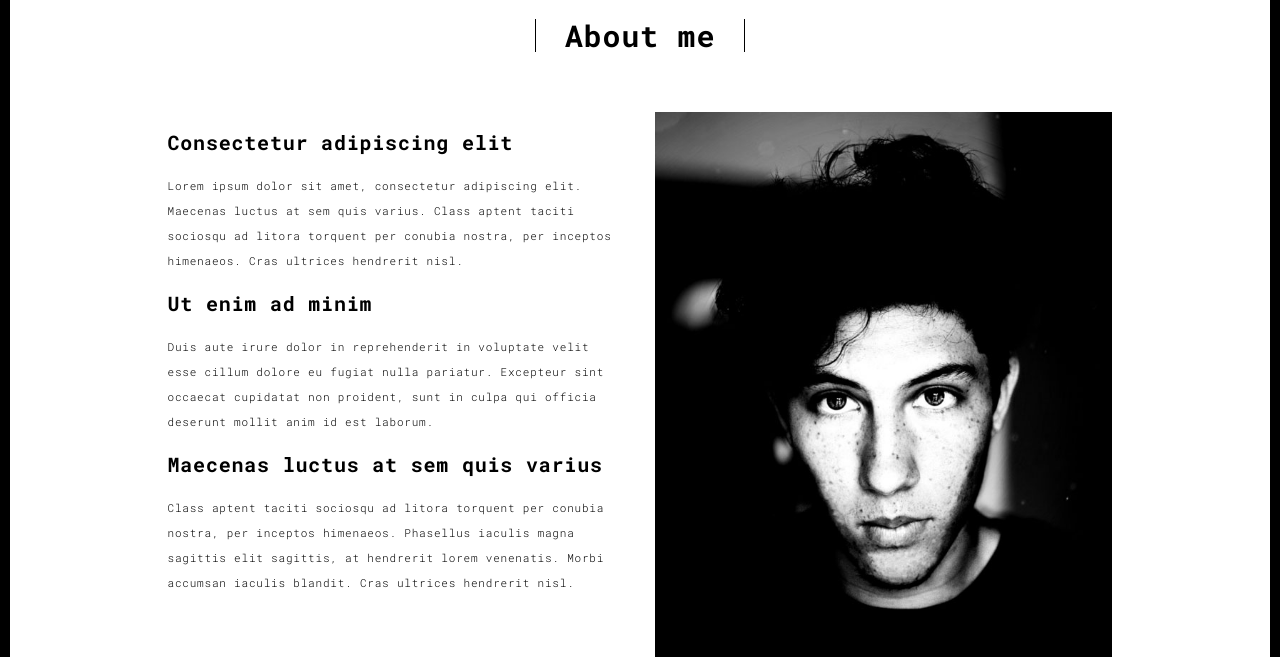
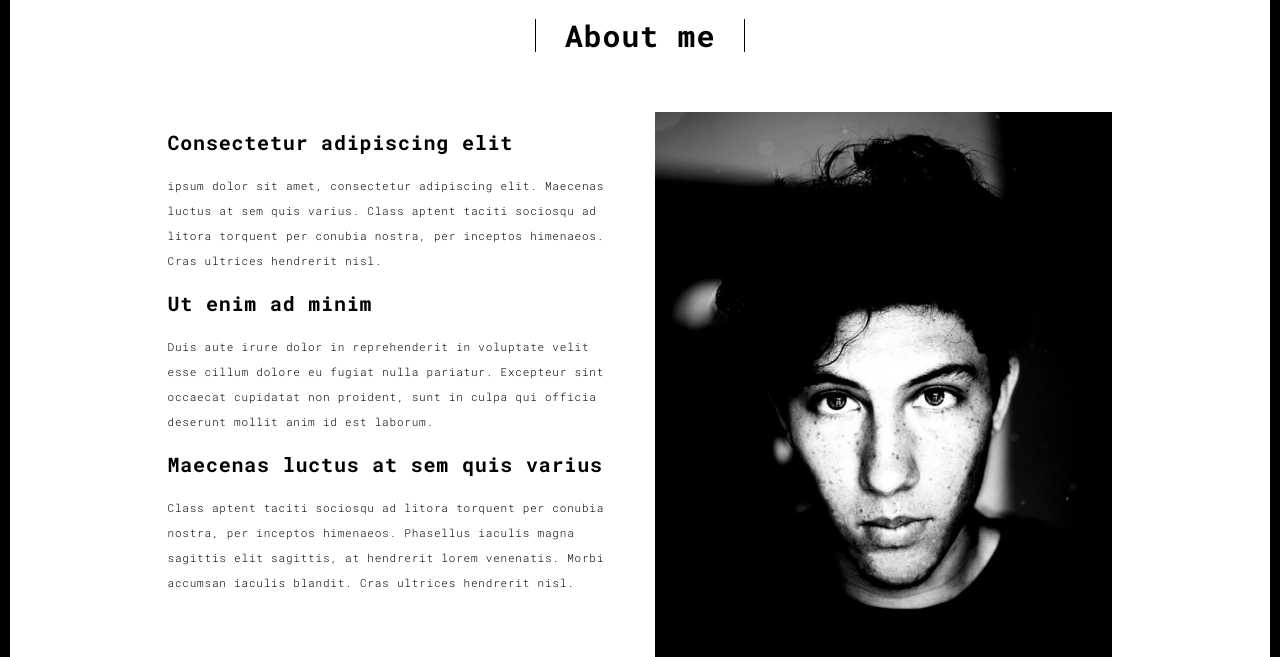
Before and after one commit to chaddymac/Portfolio, a Flask app: page /about.html in a window 1280 px wide. Shown: the part 90-747 px from the top of the page. Run offline with Flask 2, Linux system fonts and the light colour scheme; some libraries are stand-ins or nearby versions.

Commit message:
update about

```diff
--- a/templates/about.html
+++ b/templates/about.html
@@ -74,7 +74,7 @@
                   <div class="col-xs-12 col-md-6">
                     <h3>Consectetur adipiscing elit</h3>
                     <p>
-                      Lorem ipsum dolor sit amet, consectetur adipiscing elit.
+                      ipsum dolor sit amet, consectetur adipiscing elit.
                       Maecenas luctus at sem quis varius. Class aptent taciti
                       sociosqu ad litora torquent per conubia nostra, per
                       inceptos himenaeos. Cras ultrices hendrerit nisl.
```
